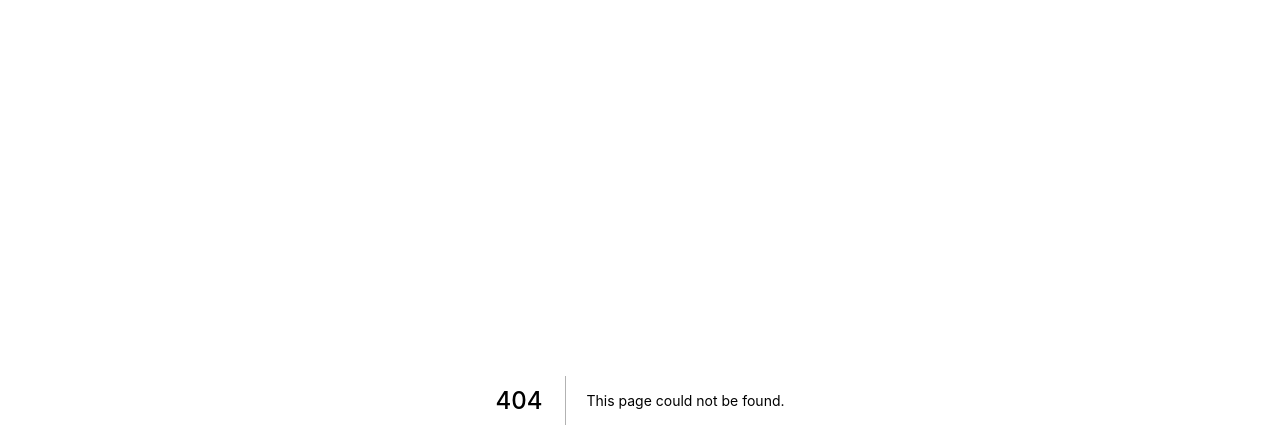
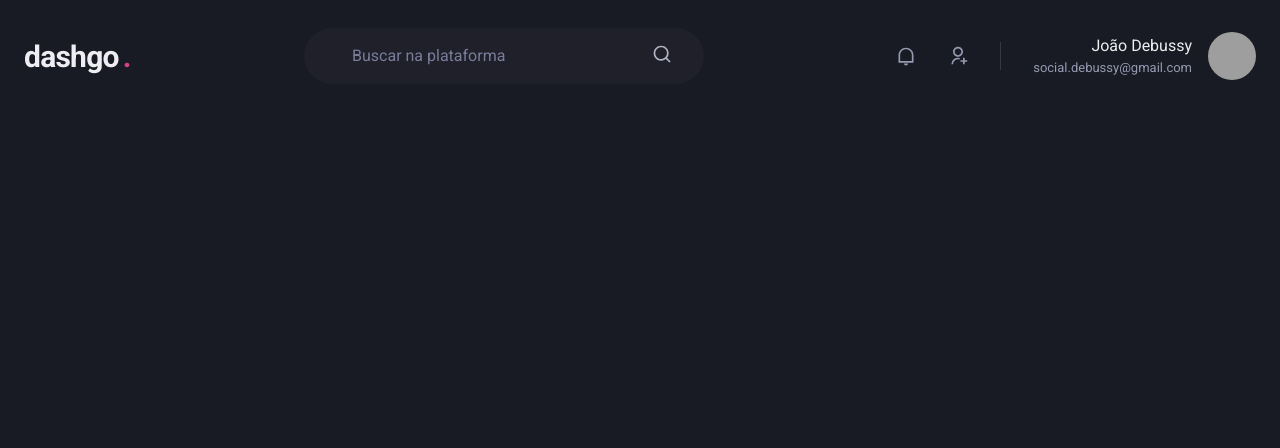
Before and after one commit to dbssy/dashgo, a Next.js app: page /dashboard in a window 1280 px wide. Before the commit this address had no page. Shown: the top 448 px of the page. Built offline with nearby package versions, Linux system fonts and the light colour scheme; grey boxes are pictures that could not be loaded.

Commit message:
feat: implementing Header component

```diff
--- a/package.json
+++ b/package.json
@@ -15,7 +15,8 @@
     "framer-motion": "^6",
     "next": "12.3.1",
     "react": "18.2.0",
-    "react-dom": "18.2.0"
+    "react-dom": "18.2.0",
+    "react-icons": "^4.4.0"
   },
   "devDependencies": {
     "@types/node": "^18.7.23",
--- a/src/components/Form/Input.tsx
+++ b/src/components/Form/Input.tsx
@@ -17,7 +17,7 @@
         bgColor="gray.900"
         variant="filled"
         _hover={{
-          bgColor: "gray.900",
+          bgColor: 'gray.900',
         }}
         size="lg"
         {...rest}
--- /dev/null
+++ b/src/components/Header.tsx
@@ -0,0 +1,81 @@
+import { Flex, Text, Input, Icon, HStack, Box, Avatar } from '@chakra-ui/react';
+import { RiSearchLine, RiNotificationLine, RiUserAddLine } from 'react-icons/ri';
+
+export function Header() {
+  return (
+    <Flex
+      as="header"
+      w="100%"
+      maxWidth={1480}
+      h="20"
+      mx="auto"
+      mt="4"
+      px="6"
+      align="center"
+    >
+      <Text
+        fontSize="3xl"
+        fontWeight="bold"
+        letterSpacing="tight"
+        w="64"
+      >
+        dashgo
+        <Text as="span" color="pink.500" ml="1">.</Text>
+      </Text>
+
+      <Flex
+        as="label"
+        flex="1"
+        py="4"
+        px="8"
+        ml="6"
+        maxWidth={400}
+        alignSelf="center"
+        color="gray.200"
+        position="relative"
+        bg="gray.800"
+        borderRadius="full"
+      >
+        <Input
+          color="gray.50"
+          variant="unstyled"
+          px="4"
+          mr="4"
+          placeholder="Buscar na plataforma"
+          _placeholder={{ color: 'gray.400' }}
+        />
+
+        <Icon as={RiSearchLine} fontSize="20" />
+      </Flex>
+
+      <Flex
+        align="center"
+        ml="auto"
+      >
+        <HStack
+          spacing="8"
+          mx="8"
+          pr="8"
+          py="1"
+          color="gray.300"
+          borderRightWidth={1}
+          borderColor="gray.700"
+        >
+          <Icon as={RiNotificationLine} fontSize="20" />
+          <Icon as={RiUserAddLine} fontSize="20" />
+        </HStack>
+
+        <Flex align="center">
+          <Box mr="4" textAlign="right">
+            <Text>João Debussy</Text>
+            <Text color="gray.300" fontSize="small">
+              social.debussy@gmail.com
+            </Text>
+          </Box>
+
+          <Avatar size="md" name="João Debussy" src="https://github.com/dbssy.png" />
+        </Flex>
+      </Flex>
+    </Flex>
+  );
+}
--- /dev/null
+++ b/src/pages/dashboard.tsx
@@ -0,0 +1,7 @@
+import { Header } from "../components/Header";
+
+export default function Dashboard() {
+  return (
+    <Header />
+  );
+}
--- a/src/pages/index.tsx
+++ b/src/pages/index.tsx
@@ -20,8 +20,8 @@
         flexDir="column"
       >
         <Stack spacing="4">
-          <Input name="email" type="email" label="email" />
-          <Input name="password" type="password" label="password" />
+          <Input name="email" type="email" label="Email" />
+          <Input name="password" type="password" label="Password" />
         </Stack>
         <Button
           type="submit"
```
Also changed, not shown: 1 other file (tests, documents, lock files or other folders).
